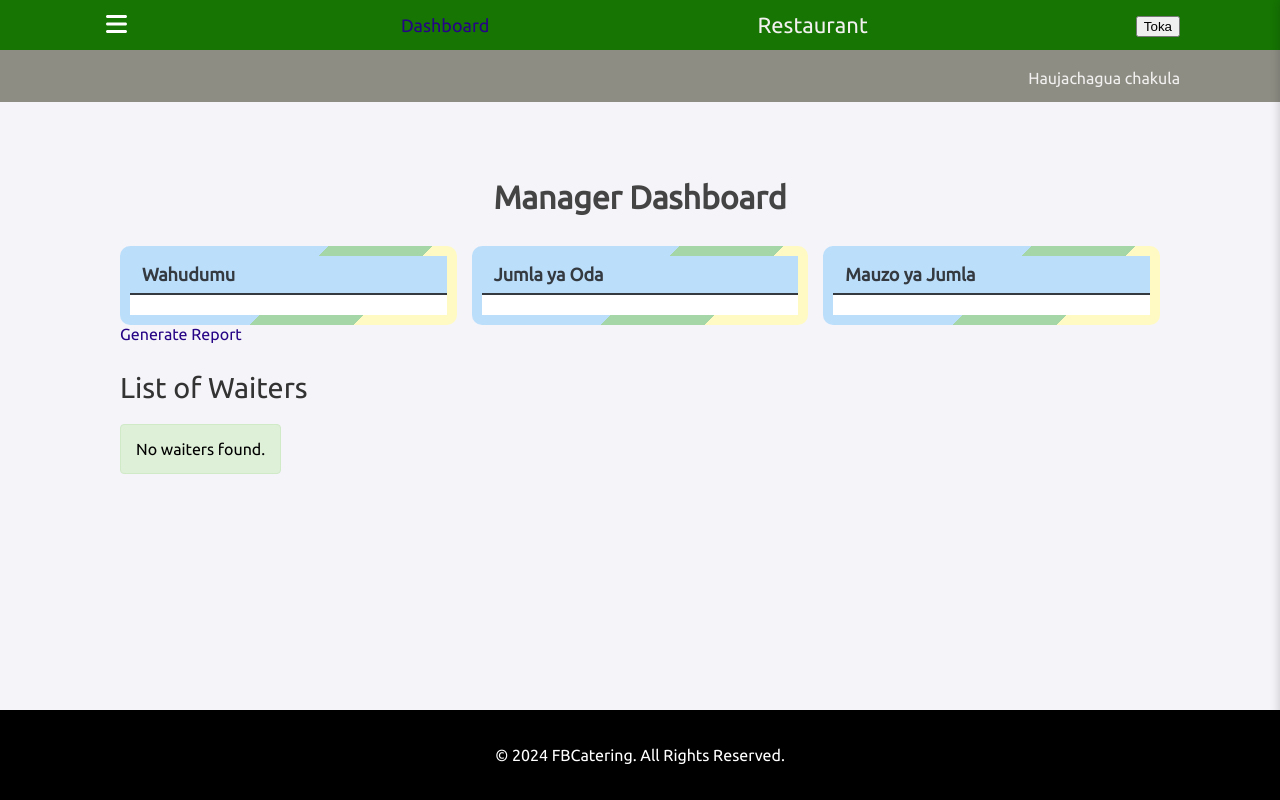
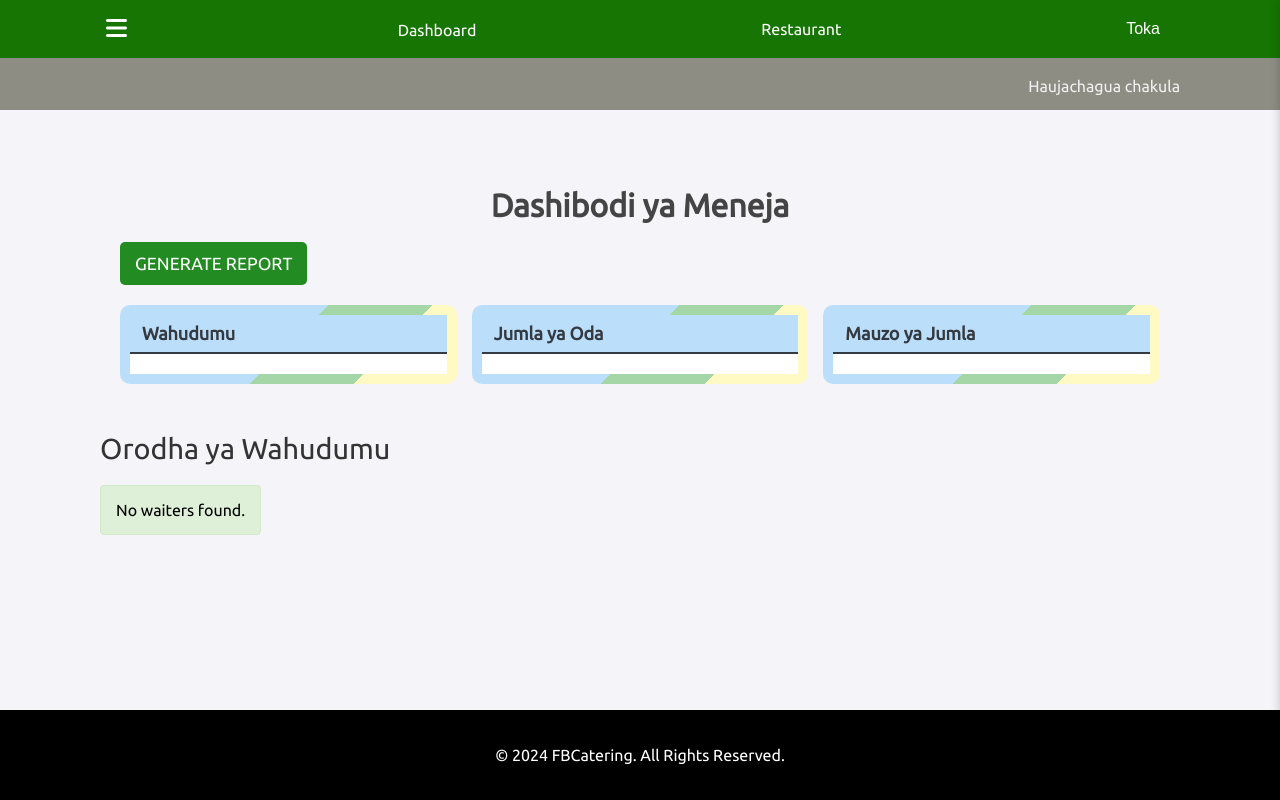
Before and after one commit to nikodemo-bukwimba/Restaurant-management-system, a Django app: page /manager_dashboard/ in a window 1280 px wide. Run offline with Django 5.2, Linux system fonts and the light colour scheme; a user stored in the database is signed in; data comes from the database, SQL or seed files in the repository; both versions use the stored data as it was after the commit.

Commit message:
Styling base and manager dashboard

```diff
--- a/orders/static/css/base.css
+++ b/orders/static/css/base.css
@@ -151,10 +151,22 @@ ul.errorlist {
 }
 
 #header .logo {
-    font-family: 'Ubuntu', sans-serif;
-    color: #f3f0f0;
-    font-size: 22px;
+    color: #ffffff; /* White text color */
+    background-color: transparent; /* Transparent background */
+    border: none; /* No border */
+    padding: 10px 20px;
+    font-size: 1rem; /* Font size matching .btn-outline-light */
+    font-weight: 500; /* Font weight matching .btn-outline-light */
+    border-radius: 5px;
+    text-decoration: none; /* Remove underline */
+    transition: background-color 0.3s ease, color 0.3s ease;
 }
+
+#header .logo:hover, #header .logo:focus, #header .logo:active {
+    color: #000000; /* Black text color on hover/focus/active */
+    background-color: #ffffff; /* White background on hover/focus/active */
+}
+
 
 #subheader {
     background: #8d8d84;
@@ -678,3 +690,19 @@ form div.field {
     border-color: #0d47a1; /* Darker border on hover */
     color: white; /* Keep text white */
 }
+
+.btn-outline-light {
+    color: #ffffff; /* White text color */
+    background-color: transparent; /* Transparent background */
+    border: none; /* No border */
+    padding: 10px 20px;
+    font-size: 1rem;
+    font-weight: 500;
+    border-radius: 5px;
+    transition: background-color 0.3s ease, color 0.3s ease;
+}
+
+.btn-outline-light:hover, .btn-outline-light:focus, .btn-outline-light:active {
+    color: #000000; /* Black text color on hover/focus/active */
+    background-color: #ffffff; /* White background on hover/focus/active */
+}
--- a/orders/templates/orders/base.html
+++ b/orders/templates/orders/base.html
@@ -30,7 +30,7 @@
             {% endif %}
 
             <!-- Restaurant Logo -->
-            <a href="{% url 'orders:menu_item_list' %}" class="logo">Restaurant</a>
+            <a href="{% url 'orders:menu_item_list' %}" class="logo btn btn-outline-light">Restaurant</a>
             <form action="{% url 'users:logout' %}" method="post" style="display: inline;">
                 {% csrf_token %}
                 <button type="submit" class="btn btn-outline-light logout-button">Toka</button>
@@ -74,8 +74,7 @@
 
     <!-- Main Content Block -->
     <main id="content">
-        {% block content %}
-        {% endblock %}
+        {% block content %}{% endblock %}
     </main>
 
     <!-- Footer -->
--- a/users/static/css/manager_dashboard.css
+++ b/users/static/css/manager_dashboard.css
@@ -3,6 +3,7 @@
     max-width: 1200px;
     margin: 0 auto;
     padding: 20px;
+    position: relative; /* For positioning the generate report button */
 }
 
 /* Center the Title */
@@ -12,6 +13,26 @@ h2 {
     color: #444;
     text-align: center;
     margin-bottom: 30px;
+}
+
+/* Button Sizes */
+.btn-lg {
+    padding: 12px 24px;
+    font-size: 1.2rem; /* Larger font size */
+    font-weight: 500;
+}
+
+.btn-sm {
+    padding: 8px 16px;
+    font-size: 0.9rem; /* Smaller font size */
+    font-weight: 400;
+}
+
+/* Generate Report Button Position */
+.generate-report-btn {
+    position: absolute;
+    top: 20px;
+    right: 20px;
 }
 
 /* Card Section Styling */
@@ -28,7 +49,6 @@ h2 {
         #fff9c4 75%, /* Light Yellow */
         #fff9c4 100% /* Light Yellow */
     );
-    /* Light Blue -> Light Green (Top right) -> Light Yellow (Bottom half) */
     height: auto;
 }
 
@@ -57,13 +77,27 @@ h2 {
     margin: 0;
 }
 
-/* Buttons */
-.btn-lg {
-    padding: 10px 20px;
+.btn-primary {
+    background-color: #228B22; /* Primary button color */
+    color: #ffffff; /* White text color */
+    border: none;
+    border-radius: 5px;
+    padding: 12px 15px;
     font-size: 1.1rem;
     font-weight: 500;
+    text-transform: uppercase;
+    transition: background-color 0.3s ease, box-shadow 0.3s ease;
 }
 
+.btn-primary:hover {
+    background-color: #1e7e1e; /* Darker shade on hover */
+    box-shadow: 0 4px 6px rgba(0, 0, 0, 0.1);
+}
+
+.btn-primary:focus, .btn-primary:active {
+    outline: none;
+    box-shadow: 0 0 0 3px rgba(34, 139, 34, 0.5); /* Focus ring */
+}
 /* Table Hover Effect */
 .table-hover tbody tr:hover {
     background-color: #f1f1f1;
@@ -117,8 +151,32 @@ h2 {
     border: 1px solid #ddd;
     background: #fff;
     box-shadow: 0 4px 10px rgba(0, 0, 0, 0.1);
+    margin-bottom: 20px; /* Space between waiter cards */
+    border-radius: 8px; /* Rounded corners */
 }
 
+/* Card Body Styling */
 .waiter-card .card-body {
+    padding: 15px; /* Increased padding */
     text-align: center;
+    display: flex;
+    flex-direction: column;
+    justify-content: space-between; /* Space between elements */
 }
+
+/* Waiter Name Styling */
+.waiter-card .card-body .card-title {
+    font-size: 1.5rem; /* Adjust font size */
+    margin-bottom: 15px; /* Space below the name */
+}
+
+/* View Details Button Styling */
+.waiter-card .card-body .btn-primary {
+    font-size: 0.9rem; /* Smaller font size for view button */
+    padding: 8px 16px;
+    margin-top: 15px; /* Space above the button */
+}
+
+.custom-button-container {
+    margin-bottom: 2rem; /* Adjust as needed */
+}
--- a/users/templates/users/manager_dashboard.html
+++ b/users/templates/users/manager_dashboard.html
@@ -3,7 +3,12 @@
 
 {% block content %}
 <div class="container mt-5">
-    <h2 class="mb-4 text-center">Manager Dashboard</h2>
+    <h2 class="mb-4 text-center">Dashibodi ya Meneja</h2>
+
+    <!-- Button to Generate Report -->
+    <div class="text-center custom-button-container"> <!-- Added custom class -->
+        <a href="{% url 'orders:generate_manager_report' %}" class="btn btn-primary btn-lg">Generate Report</a>
+    </div>
 
     <!-- Overview Cards Section -->
     <div class="row">
@@ -32,22 +37,18 @@
             </div>
         </div>
     </div>
+</div>
 
-    <!-- Button to Generate Report -->
-    <div class="text-center mt-4">
-        <a href="{% url 'orders:generate_manager_report' %}" class="btn btn-primary">Generate Report</a>
-    </div>
-
-    <!-- Waiter List Section -->
+        <!-- Waiter List Section -->
     <div class="waiter-list mt-5">
-        <h3 class="text-center">List of Waiters</h3>
+        <h3 class="text-center">Orodha ya Wahudumu</h3>
         <div class="row">
             {% for waiter in waiters_managed %}
             <div class="col-md-4 mb-3">
                 <div class="card waiter-card">
                     <div class="card-body">
                         <h5 class="card-title">{{ waiter.user.get_full_name }}</h5>
-                        <a href="{% url 'users:waiter_detail_and_accept' waiter.id %}" class="btn btn-primary">View Details</a>
+                        <a href="{% url 'users:waiter_detail_and_accept' waiter.id %}" class="btn btn-primary">Tizama</a>
                     </div>
                 </div>
             </div>
```
Also changed, not shown: db.sqlite3.
